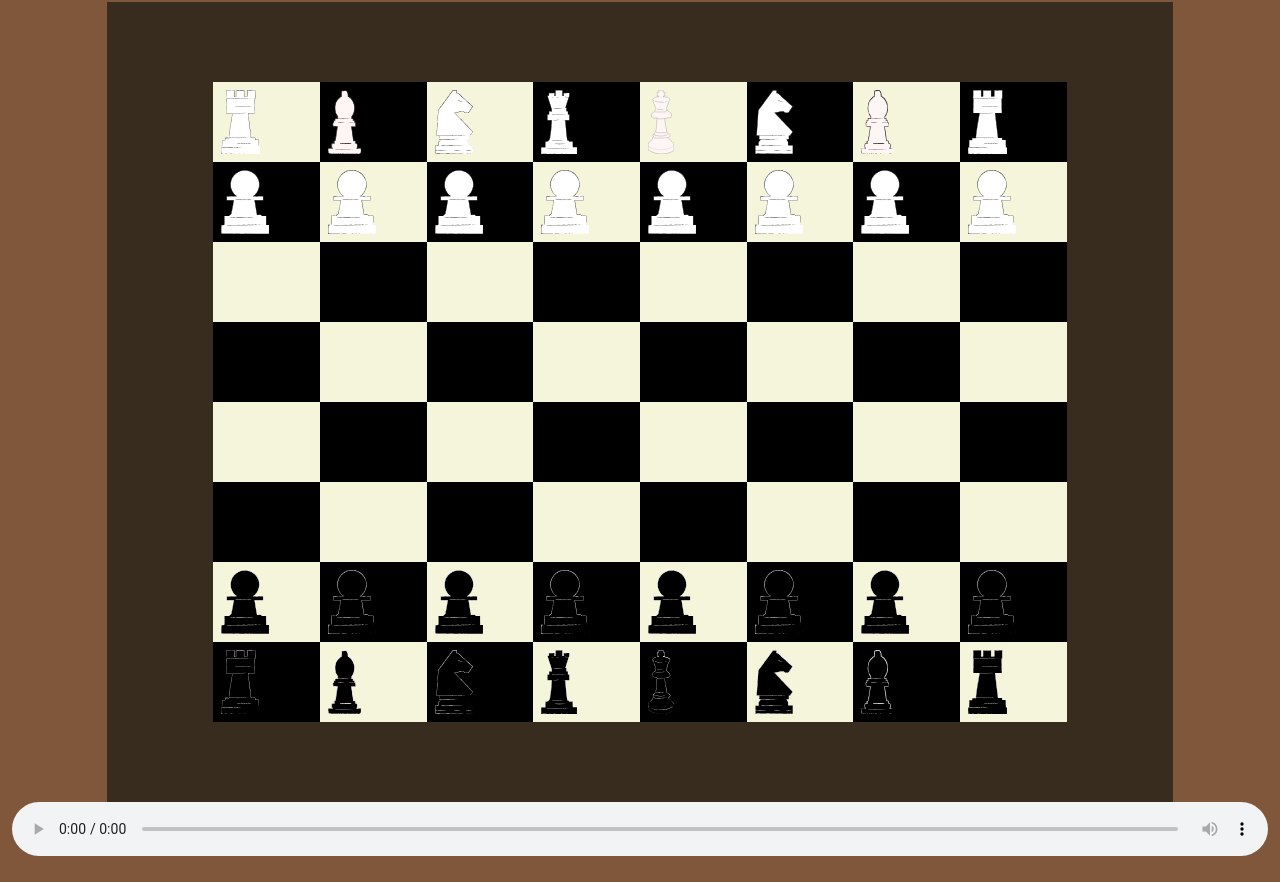
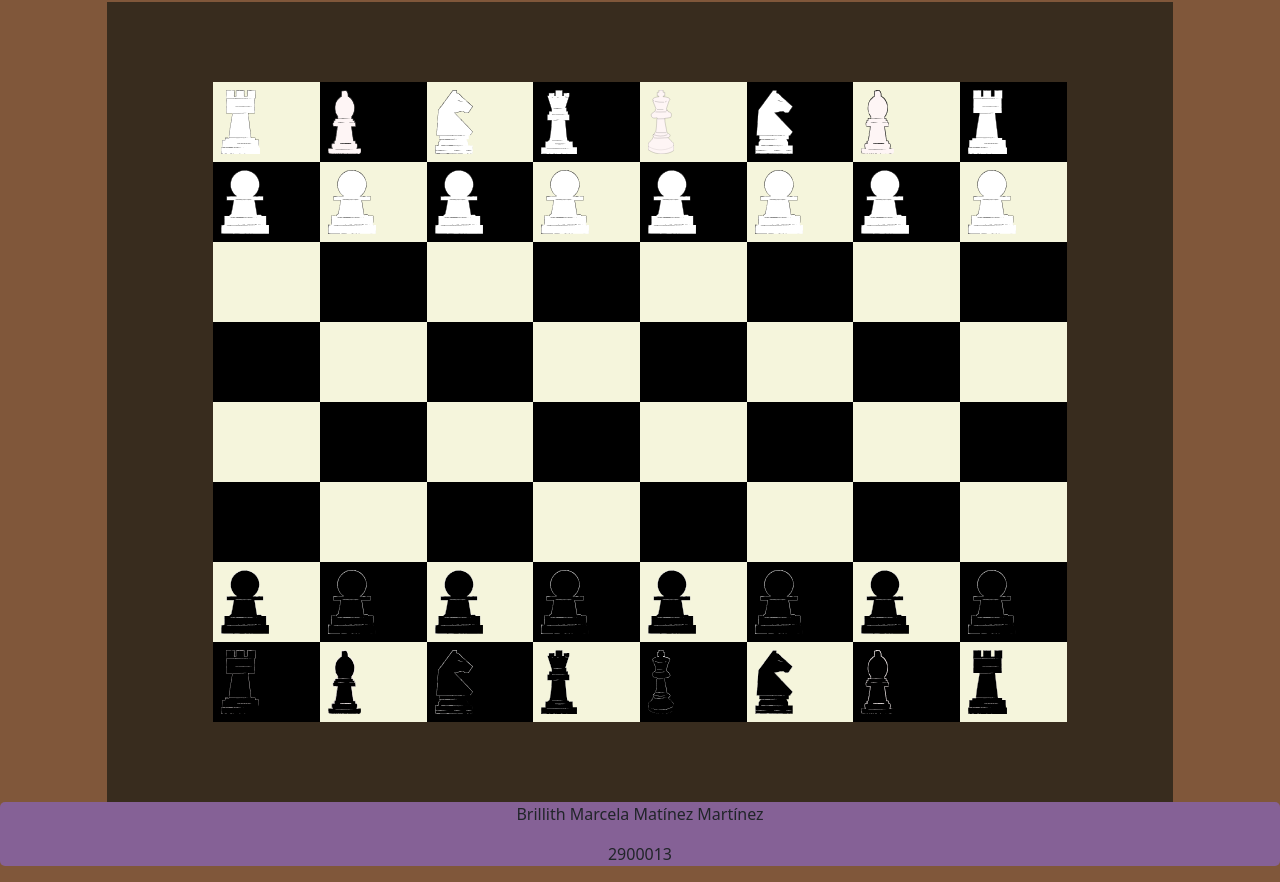
Before and after one commit to Brimi29/ajedrez, a plain HTML site: page index.html in a window 1280 px wide. Shown: the part 83-965 px from the top of the page. Drawn offline with nearby package versions, Linux system fonts and the light colour scheme.

Commit message:
Aquí edito con footer el ajerez (la página)

```diff
--- a/estilos/estilos.css
+++ b/estilos/estilos.css
@@ -30,3 +30,11 @@ body {
 .display-3.text-center.text-white {
     font-family: cursive;
   }
+  footer {
+    background-color: #856196;
+    border-radius: 5px;
+  }
+  p {
+    display: flex;
+    justify-content: center;
+  }
--- a/index.html
+++ b/index.html
@@ -141,10 +141,14 @@
             <section class="col-1"></section>
           <section class="col-10 cafe center"></section>
           <section class="col-1"></section>
-        <audio autoplay loop controls src="audio/audioDeFondo.wav">
+        <audio autoplay loop src="audio/audioDeFondo.wav">
 
         </main>
       </header>
     <script src="https://cdn.jsdelivr.net/npm/bootstrap@5.3.3/dist/js/bootstrap.bundle.min.js" integrity="sha384-YvpcrYf0tY3lHB60NNkmXc5s9fDVZLESaAA55NDzOxhy9GkcIdslK1eN7N6jIeHz" crossorigin="anonymous"></script>
-  </body>
+    <footer>
+      <p>Brillith Marcela Matínez Martínez</p>
+      <p>2900013</p>
+    </footer>
+</body>
 </html>
```
